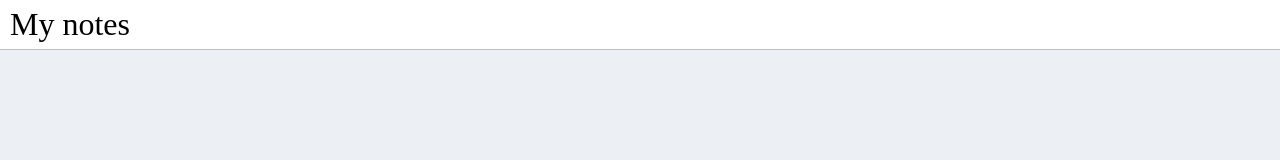
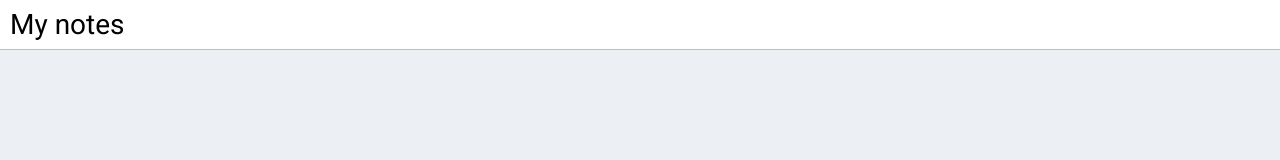
Before and after one commit to StepanNikolaev10/my-notes-v2, a React (Vite) app in the folder client/: page / in a window 1280 px wide. Shown: the top 160 px of the page. Built offline with nearby package versions, Linux system fonts and the light colour scheme.

Commit message:
styles: font-family to AppName from variable added

```diff
--- a/client/src/components/Shared/UI/AppName/AppName.module.scss
+++ b/client/src/components/Shared/UI/AppName/AppName.module.scss
@@ -1,4 +1,5 @@
 .AppName {
   height: 100%;
-  font-size:  32px;
+  font-size: 28px;
+  font-family: $main-font;
 }
```
